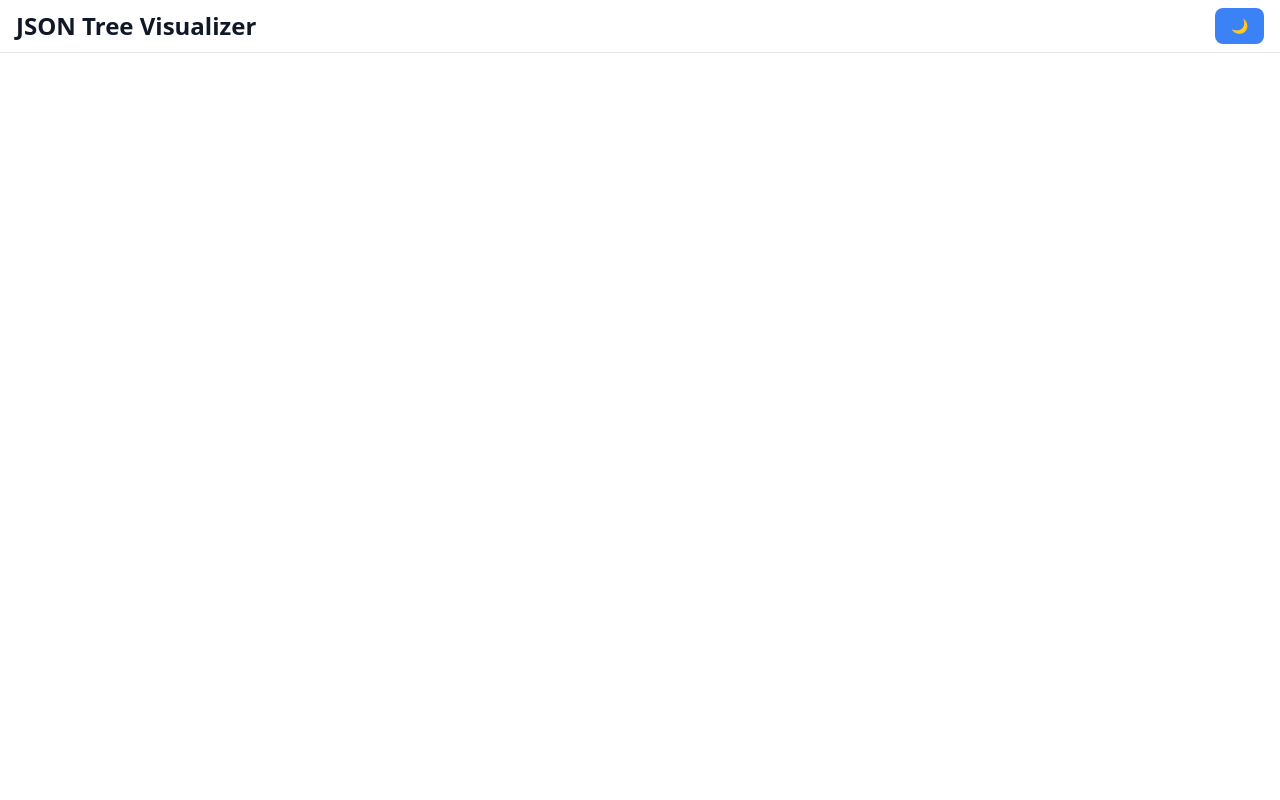
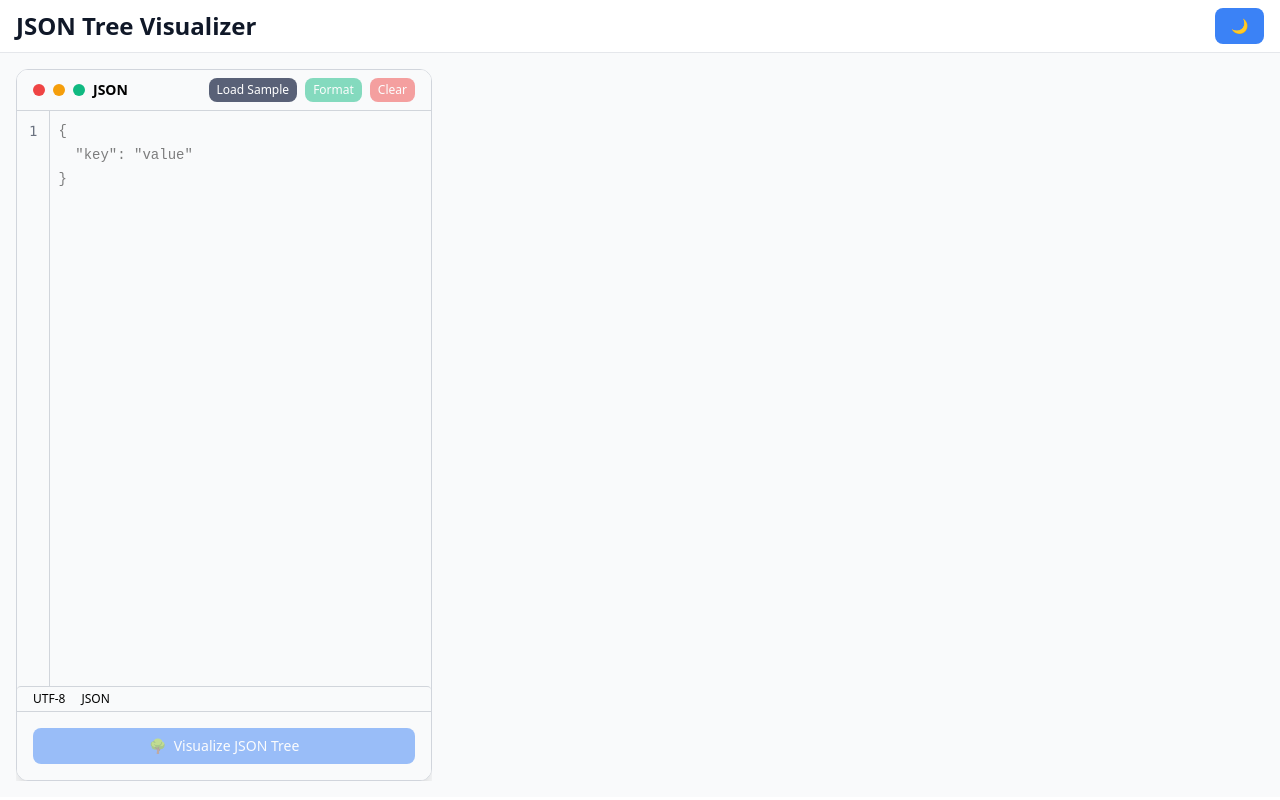
Before and after one commit to vermasavita/json-tree-visualizer, a React (Vite) app: page / in a window 1280 px wide. Built offline with nearby package versions, Linux system fonts and the light colour scheme; what reactflow would draw is missing.

Commit message:
add json tree visualizer

```diff
--- a/src/App.jsx
+++ b/src/App.jsx
@@ -1,3 +1,4 @@
+import JSONTreeVisualizer from "./components/JSONTreeVisualizer";
 import ThemeToggle from "./components/ThemeToggle";
 
 function App() {
@@ -11,6 +12,7 @@ function App() {
       </header>
 
       <main className="flex-1 w-full overflow-hidden">
+        <JSONTreeVisualizer />
       </main>
     </div>
   );
--- /dev/null
+++ b/src/components/JSONTreeVisualizer.jsx
@@ -0,0 +1,94 @@
+import { useState } from "react";
+
+import "reactflow/dist/style.css";
+import JSONEditor from "./JSONEditor";
+
+const sampleJSON = `{
+  "fruits": [
+    {
+      "name": "Apple",
+      "color": "#FF0000",
+      "details": {
+        "type": "Pome",
+        "season": "Fall"
+      },
+      "nutrients": {
+        "calories": 32,
+        "fiber": "2.4g",
+        "vitaminC": "4.0mg"
+      }
+    },
+    {
+      "name": "Banana",
+      "color": "#FFFF00",
+      "details": {
+        "type": "Berry",
+        "season": "Year-round"
+      },
+      "nutrients": {
+        "calories": 89,
+        "fiber": "2.6g",
+        "potassium": "358mg"
+      }
+    },
+    {
+      "name": "Orange",
+      "color": "#FFA500",
+      "details": {
+        "type": "Citrus",
+        "season": "Winter"
+      },
+      "nutrients": {
+        "calories": 47,
+        "fiber": "2.4g",
+        "vitaminC": "33.2mg"
+      }
+    }
+  ]
+}`;
+
+const JSONTreeVisualizer = () => {
+  const [jsonInput, setJsonInput] = useState("");
+  const [error, setError] = useState("");
+
+  const handleVisualize = () => {};
+
+  const loadSampleJSON = () => {
+    setJsonInput(sampleJSON);
+    setTimeout(() => handleVisualize(sampleJSON), 100);
+  };
+
+  const formatJSON = () => {
+    try {
+      const parsed = JSON.parse(jsonInput);
+      setJsonInput(JSON.stringify(parsed, null, 2));
+    } catch (err) {
+      setError("Cannot format invalid JSON");
+    }
+  };
+
+  const clearAll = () => {
+    setJsonInput("");
+    setError("");
+  };
+
+  return (
+    <div className="flex flex-col lg:flex-row gap-6 h-[calc(100vh-56px)] overflow-hidden p-4 bg-gray-50">
+      <div className="w-full lg:w-2/5 xl:w-1/3 flex flex-col h-full overflow-hidden">
+        <div className="flex-1 flex flex-col bg-white rounded-xl shadow-xl border border-gray-300 overflow-hidden">
+          <JSONEditor
+            value={jsonInput}
+            onChange={setJsonInput}
+            onVisualize={handleVisualize}
+            error={error}
+            onLoadSample={loadSampleJSON}
+            onFormat={formatJSON}
+            onClear={clearAll}
+          />
+        </div>
+      </div>
+    </div>
+  );
+};
+
+export default JSONTreeVisualizer;
```
